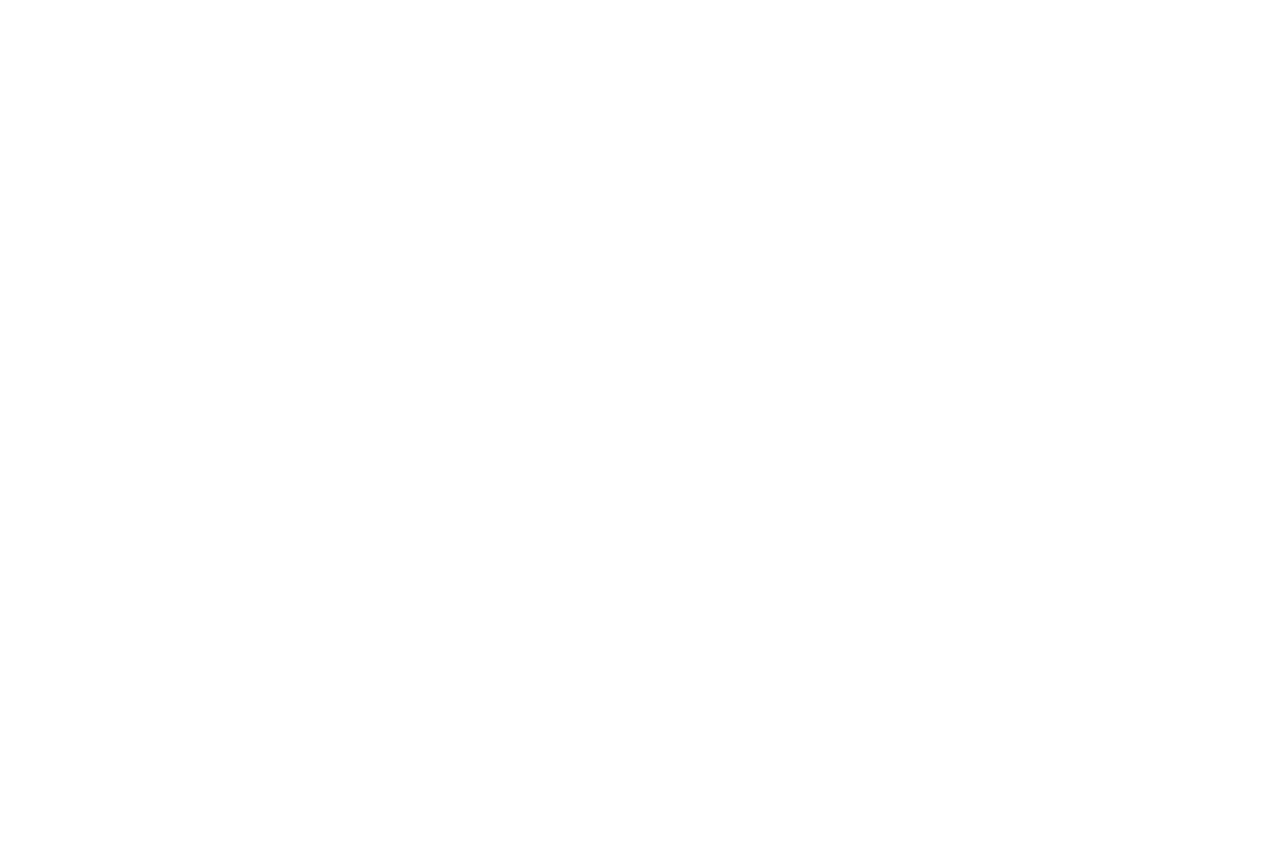
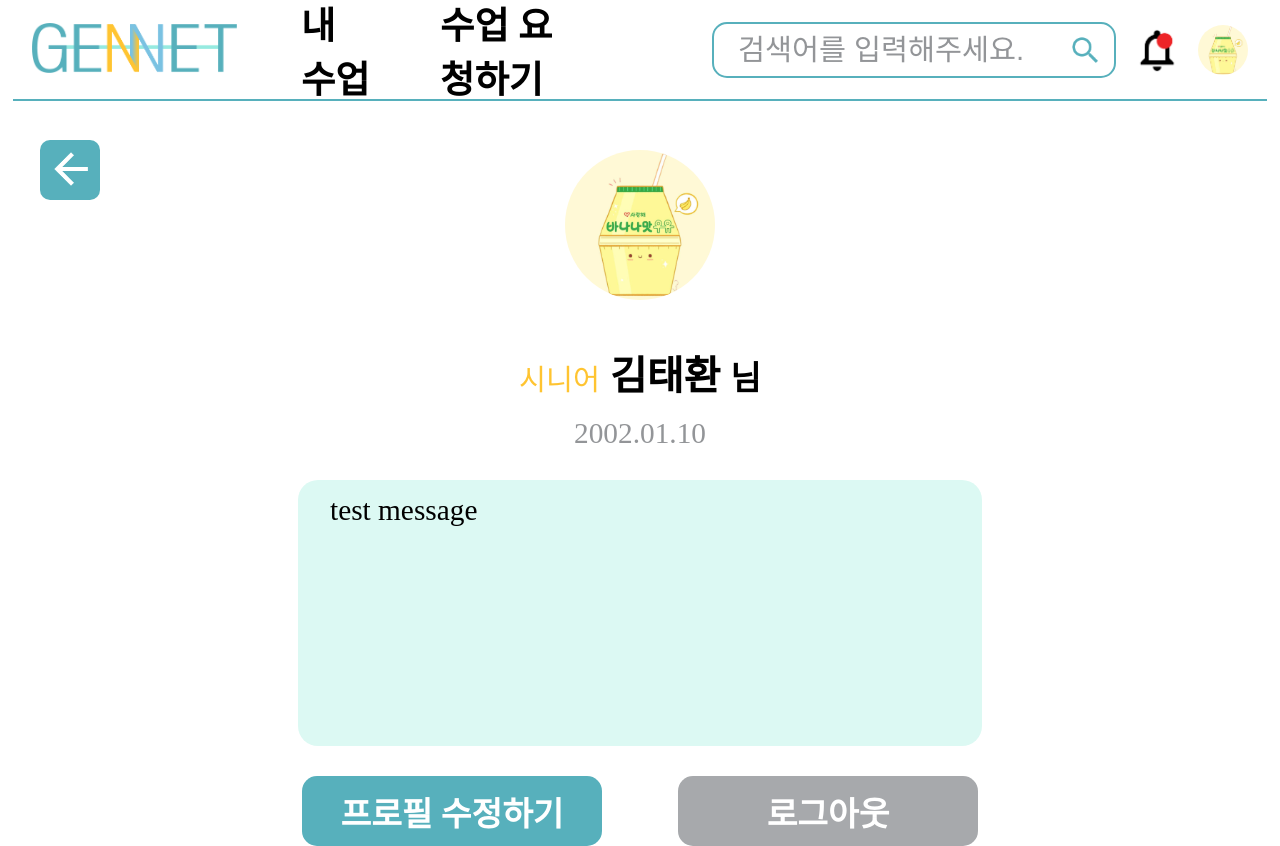
Before and after one commit to taehwan01/gennet-react, a React (Create React App) app: page /senior/profile in a window 1280 px wide. Before the commit this address had no page. Before the commit the page ends 800 px from the top, so only its background shows below. Built offline with nearby package versions, Linux system fonts and the light colour scheme.

Commit message:
feat: 하드코딩 수정

```diff
--- a/src/pages/Main/Main.jsx
+++ b/src/pages/Main/Main.jsx
@@ -69,19 +69,11 @@ function Main() {
     <div className={styles['main-page']}>
       <AdCarousel />
       <div className={styles.messages}>
-        <p
-          className={`${styles['main-message']} font-bold ${
-            user.type === 'SENIOR' ? 'font-30pt' : 'font-28pt'
-          }`}
-        >
+        <p className={`${styles['main-message']} font-bold ${user.type === 'SENIOR' ? 'font-30pt' : 'font-28pt'}`}>
           참여해보세요!
         </p>
-        <p
-          className={`${styles['sub-message']} ${
-            user.type === 'SENIOR' ? 'font-22pt' : 'font-18pt'
-          }`}
-        >
-          {user.email}님에게 추천하는 수업들
+        <p className={`${styles['sub-message']} ${user.type === 'SENIOR' ? 'font-22pt' : 'font-18pt'}`}>
+          {user.type === 'SENIOR' ? '{user.name}님에게 추천하는 수업들' : '지금 시니어들이 요청한 수업들'}
         </p>
       </div>
       <div className={styles['new-classes']}>
--- a/src/pages/Register/Register1.jsx
+++ b/src/pages/Register/Register1.jsx
@@ -22,7 +22,7 @@ function Register1() {
   // }
   const navigate = useNavigate();
 
-  const [selectedUser, setSelectedUser] = useState(null);
+  const [selectedUser, setSelectedUser] = useState('SENIOR');
 
   const duplicationCheckBtn = {
     backgroundColor: '#57b0bc',
--- a/src/pages/SettingProfile/SettingProfile.jsx
+++ b/src/pages/SettingProfile/SettingProfile.jsx
@@ -5,14 +5,14 @@ import BackBtn from '../../components/Button/BackBtn';
 import Button from '../../components/Button/Button';
 import testIMG from '../../assets/images/banana.png';
 
-const userIntro = `잘 부탁드립니다. 요즘 MZ들은 참 부럽네요. ^^
-저도 시대에 뒤떨어지지 않으려면 열심히 배워야겠읍니다.
-다들 화이팅! 오늘 하루도 행복만이 가득하길 ~^^
-꽃보다 아름다운... 다인씨가 보고싶은 날입니다. *^^*
-fdf,dldfld,lfd,lf,dmfl;mfl; mflfdf l ms
-fkdmf;m ;dmfkfsmd kfmkmfk dsmf dmf ;kdmfdmf
- kdmfkdsmf dmf km kdsmfdkmfdk mfdmfdkmf dkmf
- mf kdsfmd;skfmdks mfmfds kfmdskmfkfmkfmdmfkf`;
+// const userIntro = `잘 부탁드립니다. 요즘 MZ들은 참 부럽네요. ^^
+// 저도 시대에 뒤떨어지지 않으려면 열심히 배워야겠읍니다.
+// 다들 화이팅! 오늘 하루도 행복만이 가득하길 ~^^
+// 꽃보다 아름다운... 다인씨가 보고싶은 날입니다. *^^*
+// fdf,dldfld,lfd,lf,dmfl;mfl; mflfdf l ms
+// fkdmf;m ;dmfkfsmd kfmkmfk dsmf dmf ;kdmfdmf
+//  kdmfkdsmf dmf km kdsmfdkmfdk mfdmfdkmf dkmf
+//  mf kdsfmd;skfmdks mfmfds kfmdskmfkfmkfmdmfkf`;
 
 function SettingProfile() {
   const user = useSelector((state) => state.user);
@@ -58,7 +58,7 @@ function SettingProfile() {
             <span className={` ${styles.typeTxt} ${user.type === 'SENIOR' ? 'senior-color' : 'youth-color'}`}>
               {user.type === 'SENIOR' ? '시니어' : '청년'}
             </span>
-            <span className={`${styles.nameTxt} font-bold`}> {user.email} </span>
+            <span className={`${styles.nameTxt} font-bold`}> {user.name} </span>
             <span className={`${styles.nimTxt} font-bold`}>님</span>
           </p>
 
@@ -75,12 +75,12 @@ function SettingProfile() {
             </div>
           </div>
 
-          <p className={`${styles.dateTxt} ${user.type === 'SENIOR' ? 'font-22pt' : 'font-18pt'}`}>0000년 00월 00일</p>
+          <p className={`${styles.dateTxt} ${user.type === 'SENIOR' ? 'font-22pt' : 'font-18pt'}`}>{user.birth}</p>
         </div>
         <div className={styles.introContainer}>
           <div className={styles.introBox}>
             <div className={styles.introContent}>
-              <p className={styles.introTxt}>{userIntro}</p>
+              <p className={styles.introTxt}>{user.intro}</p>
             </div>
           </div>
         </div>
--- a/src/pages/SettingProfile/SettingProfile.module.scss
+++ b/src/pages/SettingProfile/SettingProfile.module.scss
@@ -52,10 +52,11 @@ button {
     .introBox {
       background-color: #dcf9f3;
       width: 620px;
-      //height: 250px;
+      height: 250px;
       border-radius: 20px;
       display: flex;
-      align-items: center;
+      flex-direction: column;
+      align-items: flex-start;
       padding: 0.5rem 2rem;
     }
 
--- a/src/store/index.js
+++ b/src/store/index.js
@@ -5,9 +5,11 @@ const userSlice = createSlice({
   initialState: {
     email: 'test@gmail.com',
     password: '',
-    // type: 'SENIOR',
-    type: 'YOUTH',
-    // name: '김태환',
+    type: 'SENIOR',
+    // type: 'YOUTH',
+    name: '김태환',
+    birth: '2002.01.10',
+    intro: 'test message',
     // birth: new Date(),
     // interest: [],
     // intro: '',
```
Also changed, not shown: src/components/DailyMyClassList/MyClass.jsx (+2 -10 lines), src/pages/ClassDescription/ClassDescription.jsx (+11 -0 lines).
